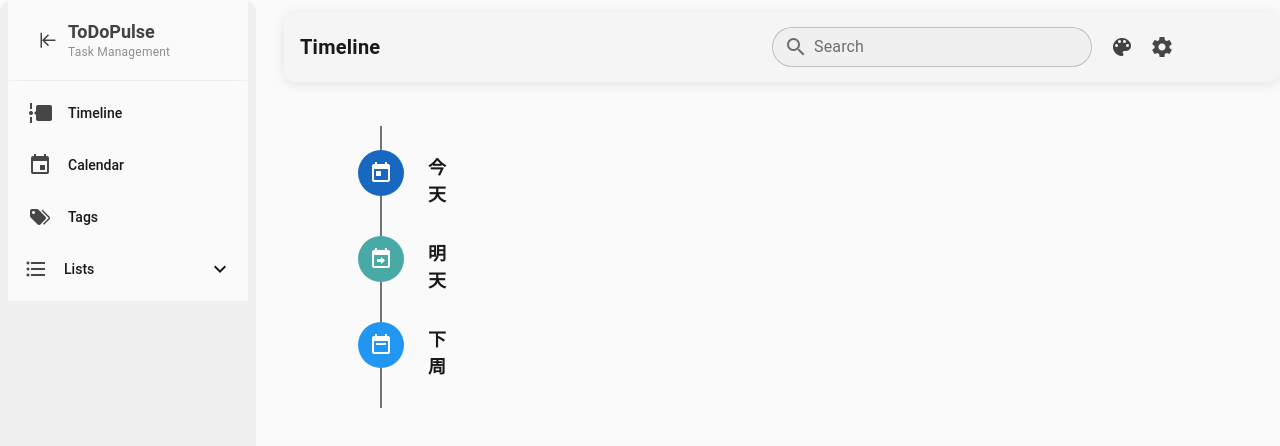
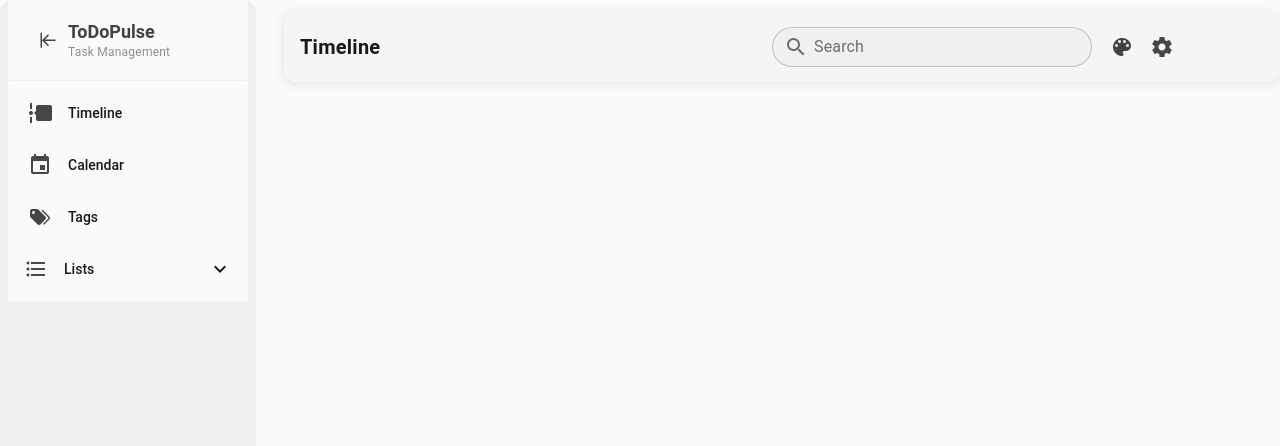
Before and after one commit to Aromatic05/ToDoPulse, a Vue app: page / in a window 1280 px wide. Shown: the top 446 px of the page. Built offline with nearby package versions, Linux system fonts and the light colour scheme; what v-calendar would draw is missing.

Commit message:
fix the timeline

```diff
--- a/src/components/Views/TimelineView.vue
+++ b/src/components/Views/TimelineView.vue
@@ -2,7 +2,7 @@
     <div class="timeline-view">
         <v-timeline side="end" align="start" class="timeline-force-left" line-color=var(--md-sys-color-outline)>
 
-            <template v-for="group in timelineGroups" :key="group.id">
+            <template v-for="group in showedTimelineGroups" :key="group.id">
                 <!-- 时间线组标题 - 从服务获取 -->
                 <v-timeline-item :dot-color="group.color" size="large" fill-dot>
                     <template v-slot:icon>
@@ -36,11 +36,11 @@ import { useTimelineStore } from '@/stores'
 
 // 使用Pinia store管理时间线数据
 const timelineStore = useTimelineStore();
-const timelineGroups = computed(() => timelineStore.timelineGroups);
+const showedTimelineGroups = computed(() => timelineStore.showedTimelineGroups);
 // const isLoading = computed(() => timelineStore.isLoading);
 const groupItems = computed(() => {
   const result: Record<string, FEvent[]> = {};
-  for (const group of timelineGroups.value) {
+  for (const group of showedTimelineGroups.value) {
     result[group.dateGroup] = timelineStore.getGroupItems(group.dateGroup);
   }
   return result;
--- a/src/stores/timelineStore.ts
+++ b/src/stores/timelineStore.ts
@@ -19,6 +19,8 @@ export const useTimelineStore = defineStore('timeline', () => {
     TOMORROW: 'tomorrow',
     NEXT_WEEK: 'next_week',
   } as const
+
+  const showedTimelineGroups = reactive<TimelineGroup[]>([]);
 
   // 状态
   const timelineGroups = reactive<TimelineGroup[]>([
@@ -71,7 +73,13 @@ export const useTimelineStore = defineStore('timeline', () => {
         Object.keys(timeMap).map(async (time) => {
           const dateGroup = timeMap[time as keyof typeof timeMap]
           try {
-            const groupEvents = await invoke('filter_events', { filter: dateGroup })
+            const groupEvents:FEvent[] = await invoke('filter_events', { filter: dateGroup })
+            if (groupEvents.length){
+              const matchedGroup = timelineGroups.find(group => group.dateGroup === dateGroup);
+              if (matchedGroup) {
+                showedTimelineGroups.push(matchedGroup);
+              }
+            }
             events.value[dateGroup] = groupEvents as FEvent[]
           } catch (err) {
             console.error(`获取${dateGroup}事件失败:`, err)
@@ -160,6 +168,7 @@ export const useTimelineStore = defineStore('timeline', () => {
   return {
     // 状态
     timelineGroups,
+    showedTimelineGroups,
     events,
     dataInitialized,
     isLoading,
```
